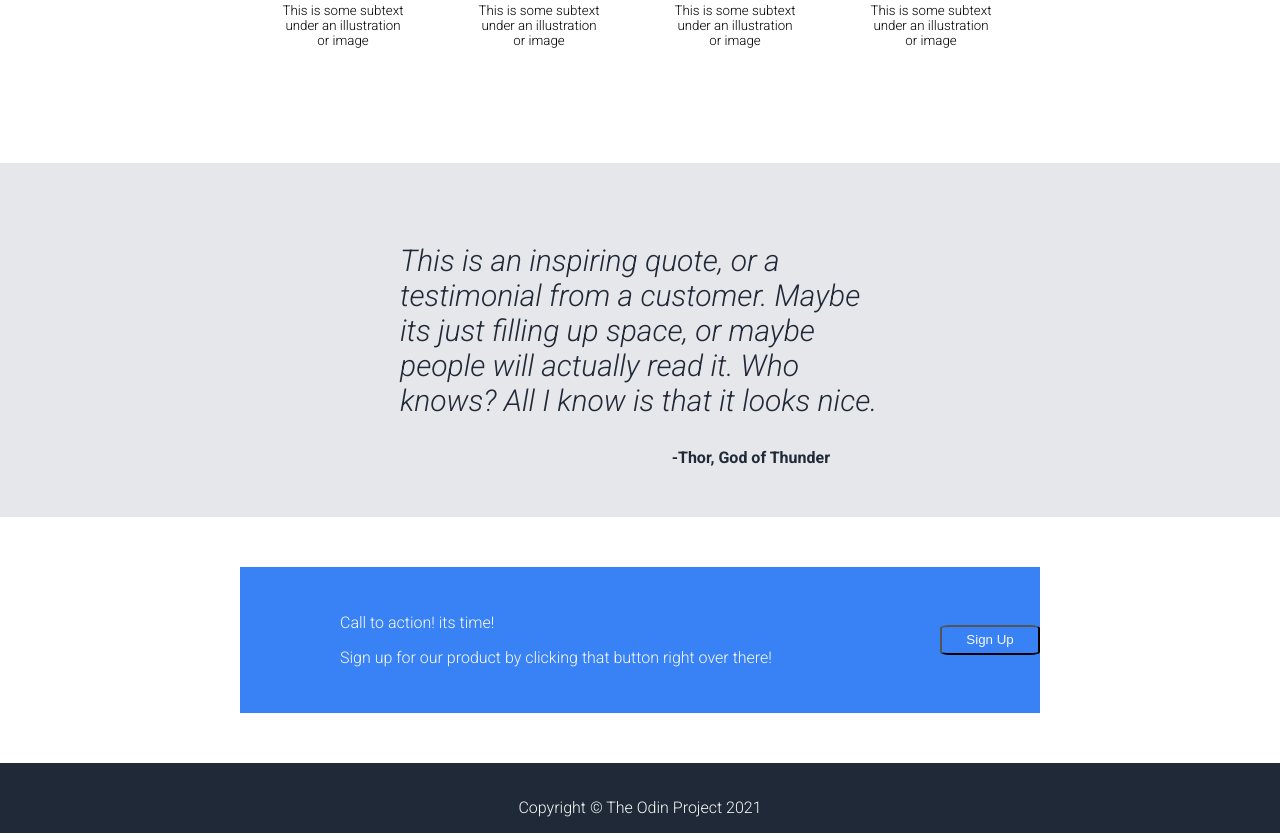
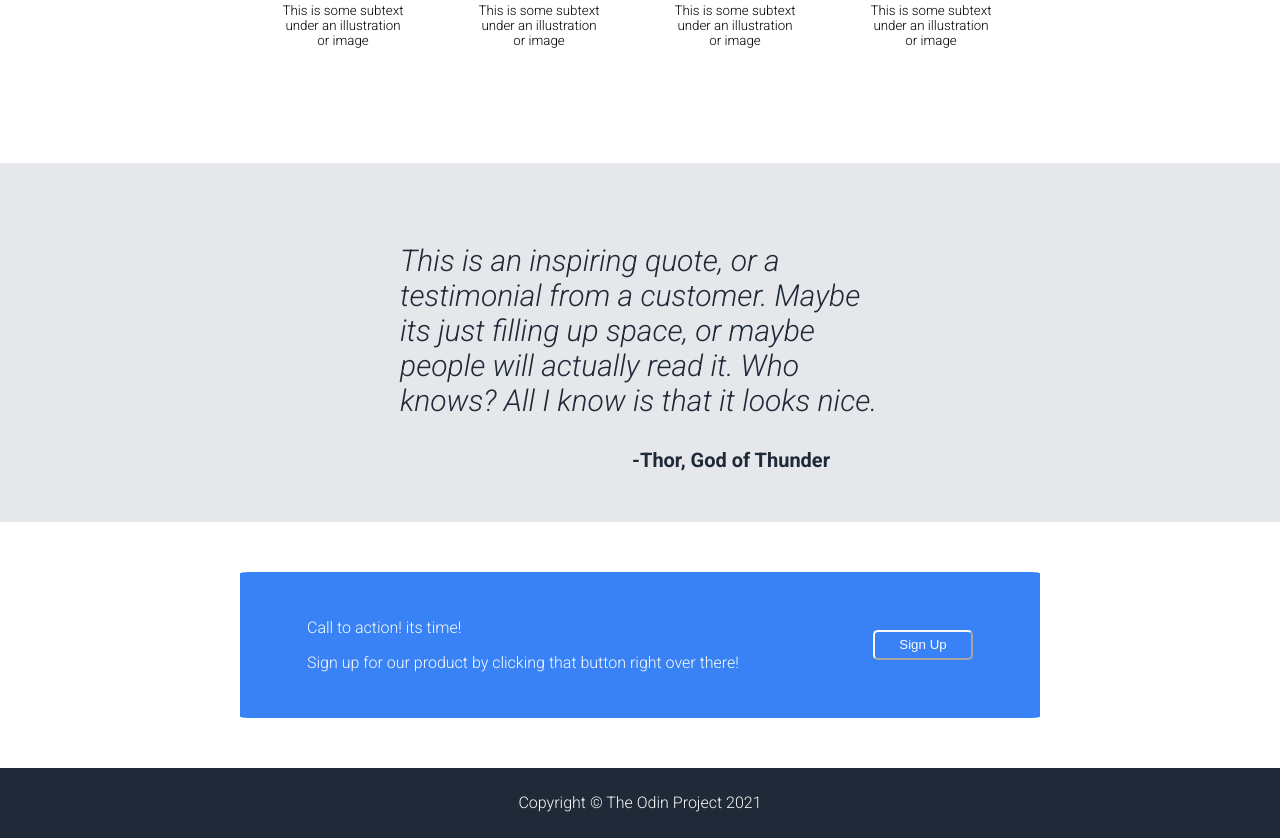
Before and after one commit to Claudia-Lemos/member-claudia-landing-page, a plain HTML site: page landing-page/index.html in a window 1280 px wide. Shown: the part 643-1481 px from the top of the page. Drawn offline with Linux system fonts and the light colour scheme.

Commit message:
css-class-update

```diff
--- a/landing-page/styles.css
+++ b/landing-page/styles.css
@@ -6,26 +6,31 @@ body {
 }
 
 .head-container,
-.information,
-.testimonial,
 .footer {
     padding-left: 150px;
     padding-right: 150px;
+}
+
+.information,
+.testimonial {
+    padding-left: 100px;
+    padding-right: 100px;
 }
 
 .logo,
 .text {
     font-size: 18px;
     color: #E5E7EB;
+}
 
+.head-container,
+footer {
+    background-color: #1F2937;
 }
 
 .head-container {
-    background-color: #1F2937;
-    color: #F9FAF8;
     height: 340px;
     padding-top: 10px;
-
     overflow: hidden;
 }
 
@@ -40,27 +45,24 @@ body {
 }
 
 .nav {
-
     justify-content: flex-end;
 }
 
 .nav>ul {
     display: flex;
-
     list-style-type: none;
-
 }
 
 li {
     margin-right: 12px;
-
 }
 
 .content-container {
     display: flex;
     justify-content: space-between;
     align-items: center;
-    padding-top: 10px;
+    padding-top: 25px;
+    padding-top: 25px;
 }
 
 .content {
@@ -74,16 +76,20 @@ li {
     font-size: x-large;
 }
 
-
+button,
+.logo-img,
+.content-container,
+.head-container,
+.color-container,
+footer {
+    color: #F9FAF8;
+}
 
 button {
     width: 100px;
     height: 30px;
     background-color: #3882F6;
-
-    color: #F9FAF8;
-
-    border-radius: 10%;
+    border-radius: 5px;
 }
 
 
@@ -92,7 +98,6 @@ button {
     height: 200px;
     background-color: gray;
     font: 24px;
-    color: #F9FAF8;
     align-content: center;
     justify-content: center;
     display: flex;
@@ -101,7 +106,6 @@ button {
 
 .information {
     justify-content: center;
-
 }
 
 .heading {
@@ -113,21 +117,21 @@ button {
 .matter-img {
     display: flex;
     justify-content: center;
+}
 
+.imgs,
+.para {
+    height: 130px;
+    width: 130px;
+    margin: 30px;
 }
 
 .imgs {
     border: 3px solid #3882F6;
-    height: 130px;
-    width: 130px;
-    margin: 30px;
     border-radius: 10px;
 }
 
 .para {
-    height: 130px;
-    width: 130px;
-    margin: 30px;
     border: 2.4px;
     display: flex;
     font-size: smaller;
@@ -138,24 +142,19 @@ button {
     background-color: #E5E7EB;
     color: #1F2937;
     padding: 50px 400px;
-
     align-items: center;
     justify-content: center;
     flex-wrap: wrap;
-
 }
-
-
 
 .quote {
     font-size: 30px;
     color: #1F2937;
     font-style: italic;
-
 }
 
 .author {
-    /* font-size: 20px; */
+    font-size: 20px;
     font-weight: bold;
     margin: 0%;
     display: flex;
@@ -171,30 +170,25 @@ button {
 
 .color-container {
     background-color: #3882F6;
-    color: #F9FAF8;
 
     width: 800px;
     display: flex;
     align-self: center;
-    justify-content: space-between;
+    justify-content: space-around;
+    padding-top: 30px;
+    padding-bottom: 30px;
+    border-radius: 1%;
 }
 
+.sign-up {}
 
-.sign-up {
-    padding: 30px 100px;
-}
-
-.btn {
+div .btn {
+    border-color: #F9FAF8;
     align-self: center;
-    justify-self: center;
 }
 
 footer {
-    background-color: #1F2937;
-    height: 50px;
-    padding-top: 20px;
-    color: #F9FAF8;
-
+    height: 70px;
     justify-content: center;
     align-items: center;
     display: flex;
```
